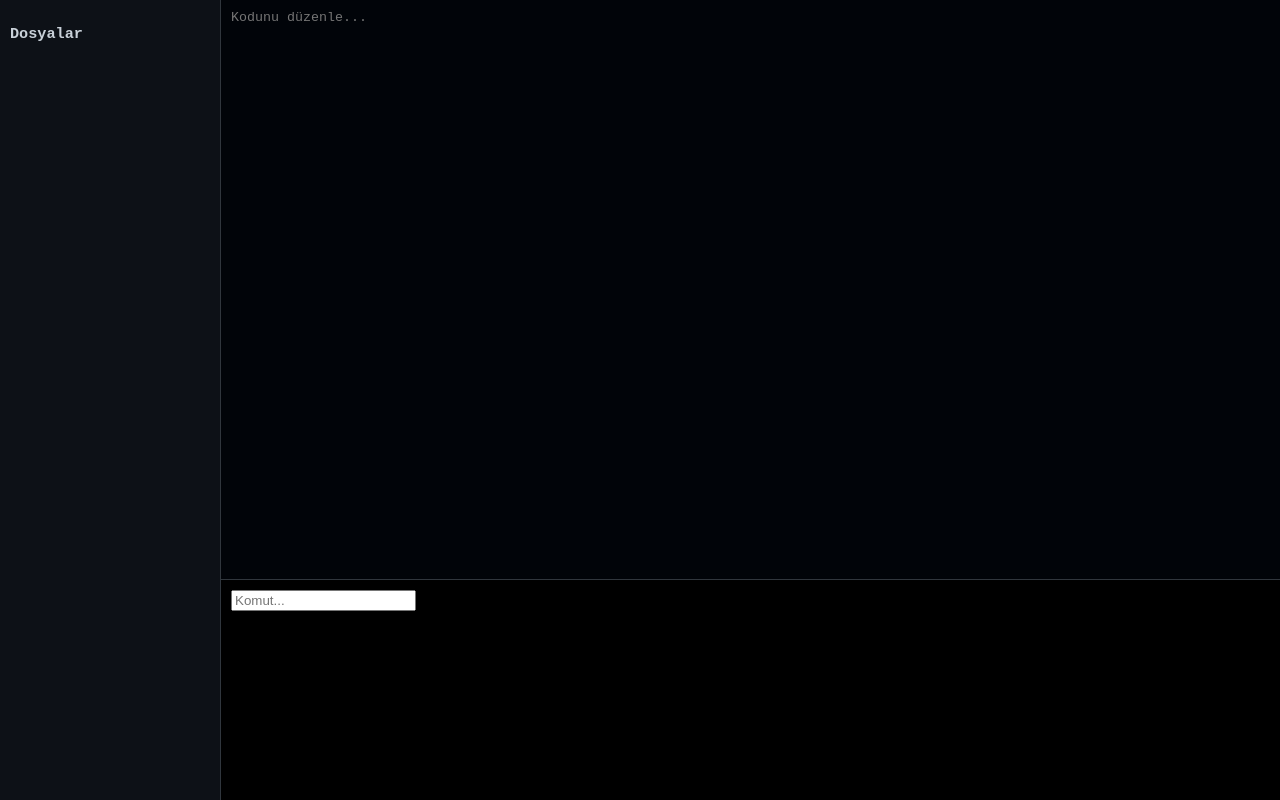
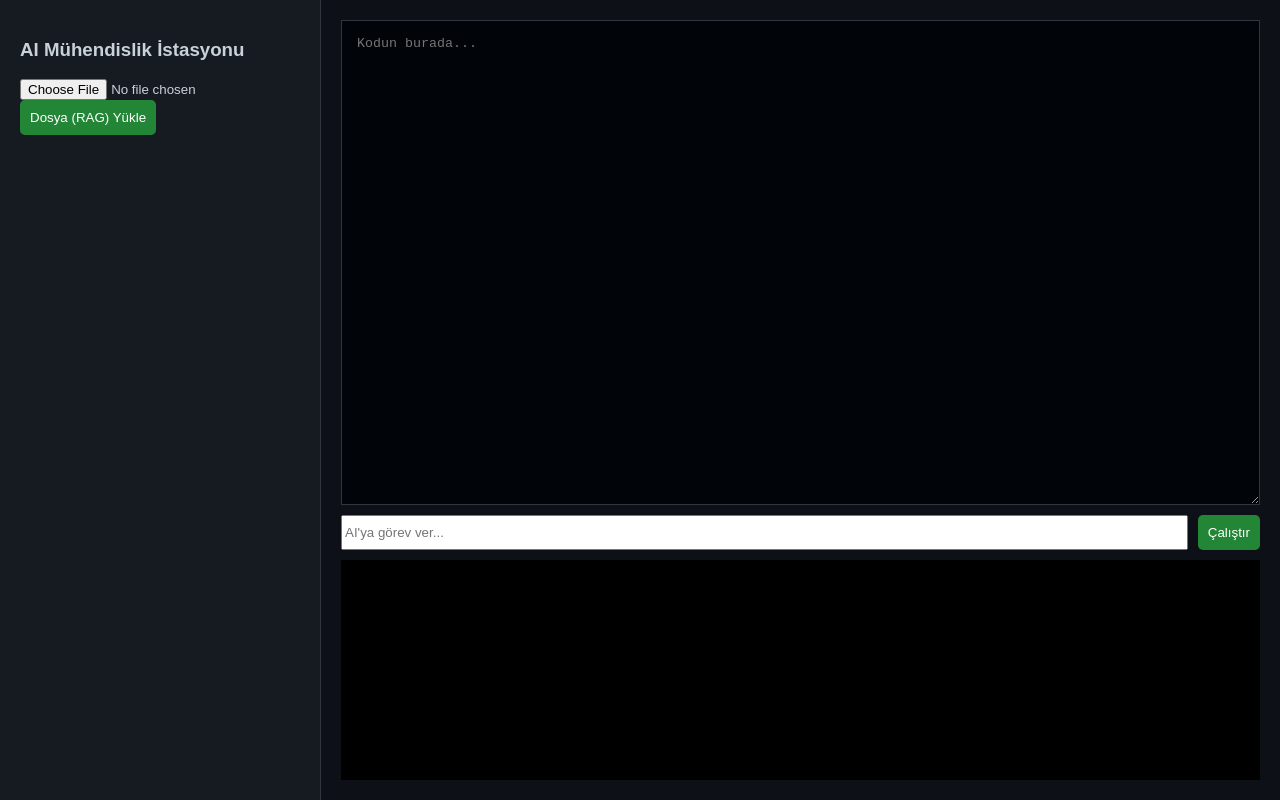
Before and after one commit to ahmetmerk779-png/bot, a website: page public/index.html in a window 1280 px wide. Drawn offline with Linux system fonts and the light colour scheme; no server answers.

Commit message:
Update index.html

```diff
--- a/public/index.html
+++ b/public/index.html
@@ -1,36 +1,35 @@
 <!DOCTYPE html>
-<html>
+<html lang="tr">
 <head>
     <style>
-        body { margin:0; display:flex; height:100vh; background:#0d1117; color:#c9d1d9; font-family:monospace; }
-        #sidebar { width:200px; border-right:1px solid #30363d; padding:10px; }
-        #main { flex:1; display:flex; flex-direction:column; }
-        #editor { flex:1; background:#010409; color:#58a6ff; width:100%; border:none; padding:10px; }
-        #terminal { height:200px; background:#000; color:#0f0; padding:10px; overflow-y:auto; border-top:1px solid #30363d; }
+        body { background: #0d1117; color: #c9d1d9; font-family: sans-serif; display: flex; height: 100vh; margin: 0; }
+        #sidebar { width: 280px; background: #161b22; padding: 20px; border-right: 1px solid #30363d; }
+        #main { flex: 1; display: flex; flex-direction: column; padding: 20px; }
+        textarea { flex: 1; background: #010409; color: #58a6ff; border: 1px solid #30363d; padding: 15px; }
+        .controls { display: flex; gap: 10px; margin-top: 10px; }
+        button { background: #238636; color: white; border: none; padding: 10px; cursor: pointer; border-radius: 5px; }
     </style>
 </head>
 <body>
-    <div id="sidebar"><h3>Dosyalar</h3><div id="file-list"></div></div>
+    <div id="sidebar">
+        <h3>AI Mühendislik İstasyonu</h3>
+        <input type="file" id="fileInput">
+        <button onclick="uploadFile()">Dosya (RAG) Yükle</button>
+    </div>
     <div id="main">
-        <textarea id="editor" placeholder="Kodunu düzenle..."></textarea>
-        <div id="terminal"><div id="out"></div><input id="cmd" placeholder="Komut..."></div>
+        <textarea id="editor" placeholder="Kodun burada..."></textarea>
+        <div class="controls">
+            <input id="cmd" placeholder="AI'ya görev ver..." style="flex:1;">
+            <button onclick="gonder()">Çalıştır</button>
+        </div>
+        <div id="out" style="background:#000; height:200px; margin-top:10px; overflow-y:auto; padding:10px;"></div>
     </div>
     <script>
-        async function loadFiles() {
-            const files = await (await fetch('/api/dosyalar')).json();
-            document.getElementById('file-list').innerHTML = files.map(f => `<button onclick="readFile('${f}')">${f}</button>`).join('<br>');
+        async function gonder() {
+            const komut = document.getElementById('cmd').value;
+            const res = await (await fetch('/api/master', { method:'POST', headers:{'Content-Type':'application/json'}, body:JSON.stringify({komut})})).json();
+            document.getElementById('out').innerHTML += `<div>> ${komut}<br>${res.sonuc}</div>`;
         }
-        async function readFile(f) {
-            const content = await (await fetch('/api/oku?file='+f)).text();
-            document.getElementById('editor').value = content;
-        }
-        async function run() {
-            const cmd = document.getElementById('cmd').value;
-            const res = await (await fetch('/api/komut', {method:'POST', headers:{'Content-Type':'application/json'}, body:JSON.stringify({gorev:cmd})})).json();
-            document.getElementById('out').innerHTML += `<div>$ ${cmd}<br>${res.sonuc}</div>`;
-        }
-        document.getElementById('cmd').onkeypress = (e) => { if(e.key=='Enter') run(); };
-        loadFiles();
     </script>
 </body>
 </html>
```
